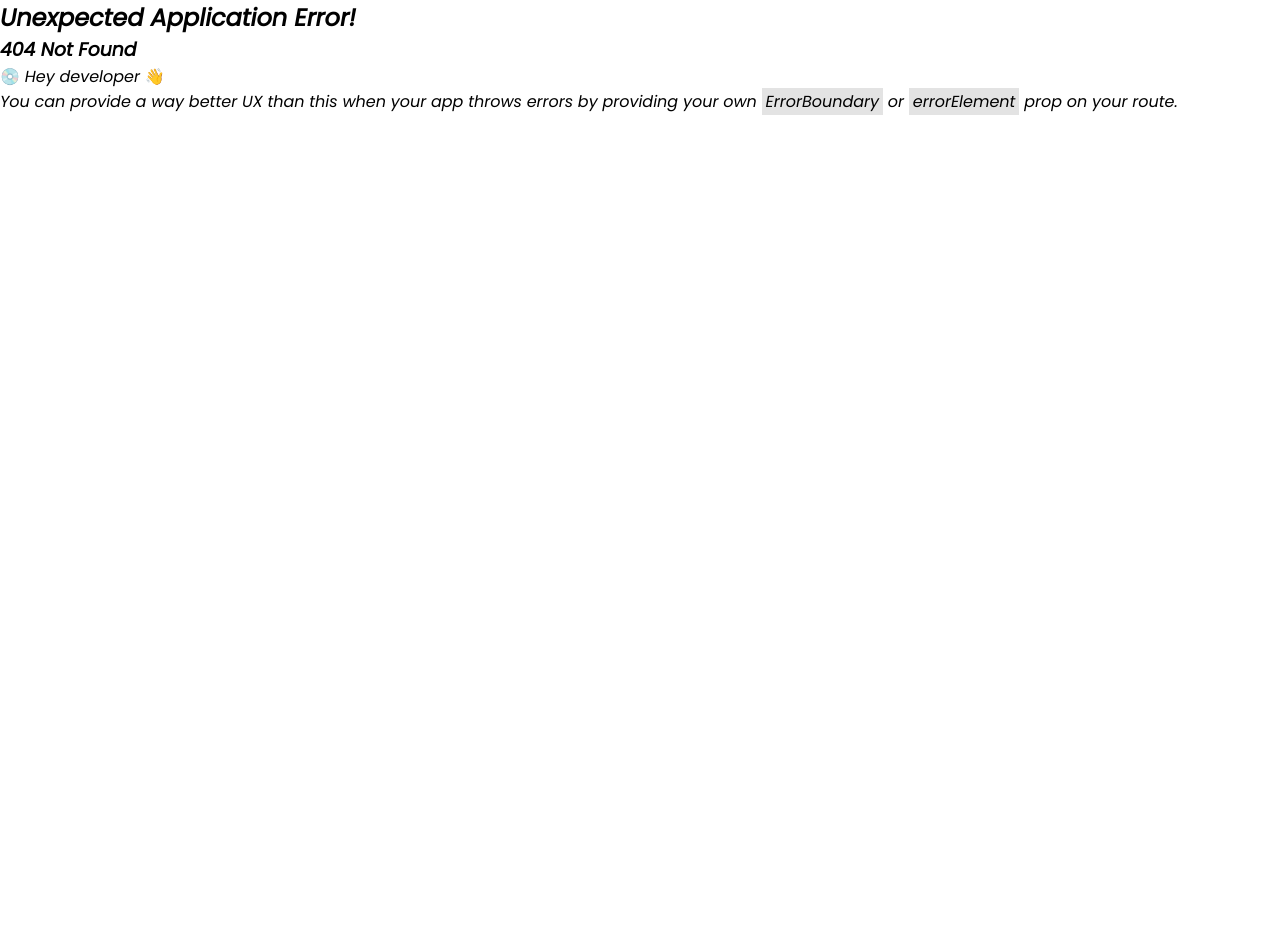
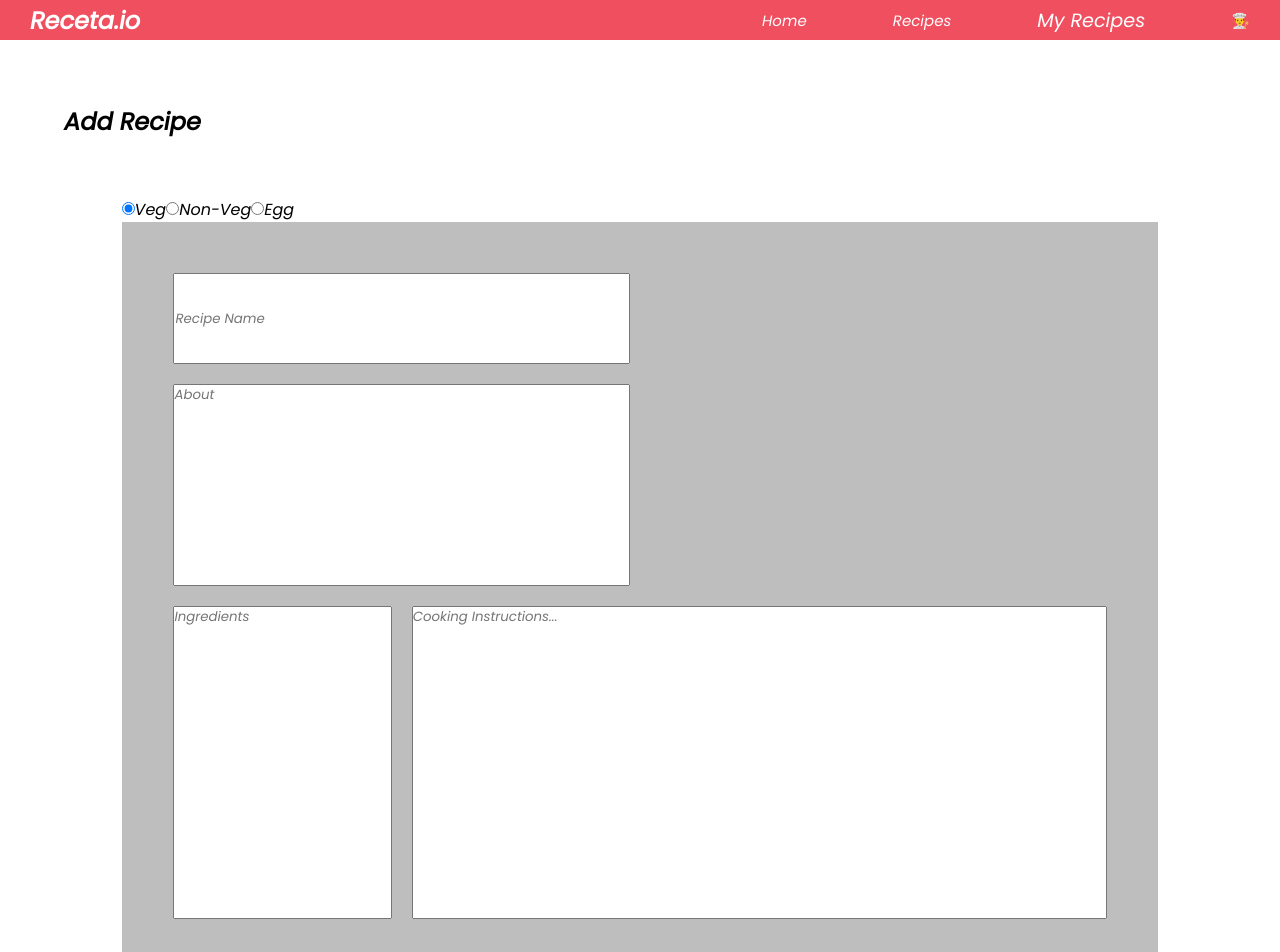
Before and after one commit to DonaldReddy/Receta.io-Frontend, a React (Vite) app: page /my-recipes/add-recipe in a window 1280 px wide. Before the commit this address had no page. Shown: the top 952 px of the page. Before the commit the page ends 800 px from the top, so only its background shows below. Built offline with nearby package versions, Linux system fonts and the light colour scheme.

Commit message:
add AddRecipe component

```diff
--- /dev/null
+++ b/src/components/MyRecipes/AddRecipe/AddRecipe.jsx
@@ -0,0 +1,42 @@
+import React from 'react'
+import Styles from './AddRecipe.module.css'
+
+function AddRecipe() {
+    return (
+        <div id={Styles['container']}>
+            <h2>Add Recipe</h2>
+            <div id={Styles['main']}>
+
+                <form id={Styles['type']}>
+
+                    <input id={Styles['veg']} type='radio' name='type' onChange={() => console.log("selece")} checked />
+                    <label htmlFor={Styles['veg']} >Veg</label>
+
+                    <input id={Styles['non-veg']} type='radio' name='type' onChange={() => console.log("selece")} />
+                    <label htmlFor={Styles['non-veg']} >Non-Veg</label>
+
+                    <input id={Styles['egg']} type='radio' name='type' onChange={() => console.log("selece")} />
+                    <label htmlFor={Styles['egg']} >Egg</label>
+
+                </form>
+
+                <form id={Styles['recipe']}>
+
+                    <input id={Styles['name']} type='text' placeholder='Recipe Name' />
+
+                    <textarea id={Styles['about']} type='text' placeholder='About' rows='10' cols='50' />
+
+                    <textarea id={Styles['ingredients']} type='text' placeholder='Ingredients' rows='10' cols='50' />
+
+                    <textarea id={Styles['instructions']} type='text' placeholder='Cooking Instructions...' rows='10' cols='50' />
+
+                    <button id={Styles['btn']} >Add</button>
+
+                </form>
+
+            </div>
+        </div>
+    )
+}
+
+export default AddRecipe
--- /dev/null
+++ b/src/components/MyRecipes/AddRecipe/AddRecipe.module.css
@@ -0,0 +1,56 @@
+#container {
+    min-height: 100vh;
+    padding: 5%;
+}
+
+#main {
+    padding: 5%;
+}
+
+#recipe {
+    padding: 5%;
+    display: grid;
+    grid-template-rows: repeat(7, 1fr);
+    grid-template-columns: repeat(4, 1fr);
+    background: #00000041;
+    row-gap: 20px;
+    column-gap: 20px;
+}
+
+#name {
+    grid-row: 1 / 2;
+    grid-column: 1 / 3;
+    resize: none;
+}
+
+#about {
+    grid-row: 2 / 4;
+    grid-column: 1 / 3;
+    resize: none;
+}
+
+#ingredients {
+    grid-row: 4 / span 3;
+    grid-column: 1 / 2;
+    resize: none;
+}
+
+#instructions {
+    grid-row: 4 / span 3;
+    grid-column: 2 / span 3;
+    resize: none;
+}
+
+#btn {
+    grid-row: 7 / 8;
+    grid-column: span 4;
+    justify-self: center;
+    padding: 5px 10%;
+    font-size: 1.2em;
+    align-self: center;
+
+}
+
+#veg,
+#non-veg,
+#egg {}
--- a/src/components/MyRecipes/MyRecipes.jsx
+++ b/src/components/MyRecipes/MyRecipes.jsx
@@ -14,7 +14,7 @@ function Recipes() {
                     <input type='text' placeholder='Enter...' />
                     <button type='submit'>🔍</button>
                 </form>
-                <NavLink to='addRecipe'>+ Post New Recipe</NavLink>
+                <NavLink to='add-recipe'>+ Post New Recipe</NavLink>
             </div>
             <div id={Styles['cards']}>
                 <Card title="asdasdasd" content="asdjnas asidnsdoa aoisdnasidninad asdsd asd s d sa sd sd" />
--- a/src/main.jsx
+++ b/src/main.jsx
@@ -5,22 +5,33 @@ import App from './App.jsx'
 import Home from './components/Home/Home.jsx'
 import Recipes from './components/Recipes/Recipes.jsx'
 import MyRecipes from './components/MyRecipes/MyRecipes.jsx'
+import AddRecipe from './components/MyRecipes/AddRecipe/AddRecipe.jsx'
 import MyAccount from './components/MyAccount/MyAccount.jsx'
 import './index.css'
 
 const router = createBrowserRouter(
   createRoutesFromElements(
     <Route path='/' element={<App />}>
-      <Route path='' element={<Home />} ></Route>
-      <Route path='recipes' element={<Recipes />} ></Route>
-      <Route path='my-recipes' element={<MyRecipes />} > </Route>
-      <Route path='my-account' element={<MyAccount />} />
+
+      <Route index element={<Home />} />
+
+      <Route path='recipes' element={<Recipes />} />
+
+      <Route path='my-recipes'>
+
+        <Route index element={<MyRecipes />} />
+
+        <Route path='add-recipe' element={<AddRecipe />} />
+
+      </Route>
+
+      <Route path='my-account' element={<MyAccount />} ></Route>
+
     </Route>
   )
 )
 
+
 ReactDOM.createRoot(document.getElementById('root')).render(
-  // <React.StrictMode>
   <RouterProvider router={router} />
-  // </React.StrictMode>,
 )
```
